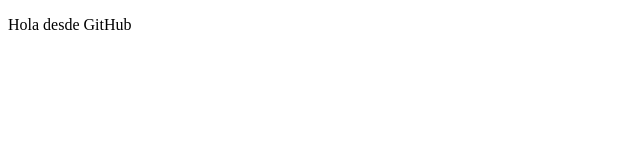
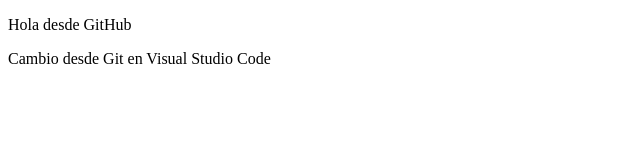
Before and after one commit to UniquePeanutFest/PruebaPuntuable1_JRG, a plain HTML site: page index.html in a window 1280 px wide. Shown: the whole page, without its empty margins (0-640 px from the left). Drawn offline with Linux system fonts and the light colour scheme.

Commit message:
Commit desde local y en Visual Studio code

```diff
--- a/index.html
+++ b/index.html
@@ -7,5 +7,6 @@
 </head>
 <body>
     <p>Hola desde GitHub</p>
+    <p>Cambio desde Git en Visual Studio Code</p>
 </body>
 </html>
```
